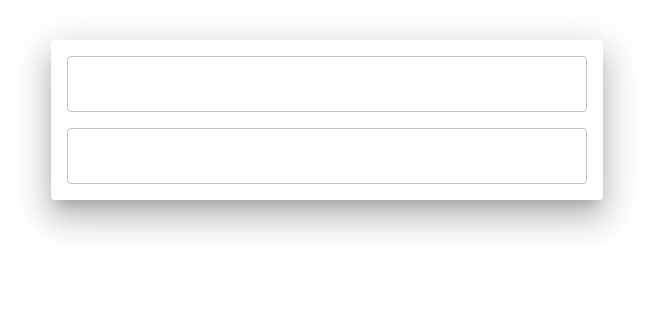
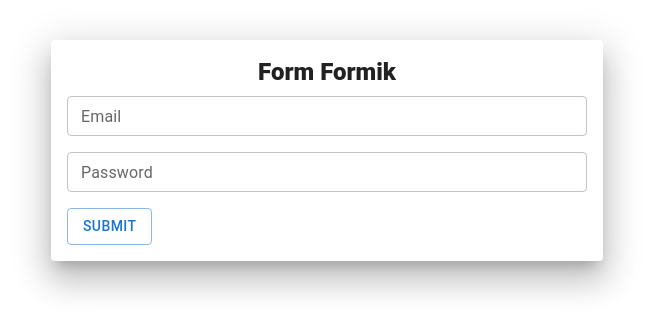
Before and after one commit to mansinghbhagaur/projects, a React (Vite) app in the folder formikyup12pm/: page / in a window 1280 px wide. Shown: the top 334 px of the page, without its empty margins (313-966 px from the left). Built offline with nearby package versions, Linux system fonts and the light colour scheme.

Commit message:
mui formik form task

```diff
--- a/formikyup12pm/src/App.jsx
+++ b/formikyup12pm/src/App.jsx
@@ -1,19 +1,45 @@
-import { Container, Grid2, Paper, TextField } from "@mui/material";
+import { Button, Container, Grid2, Paper, TextField, Typography } from "@mui/material";
 import { useFormik } from "formik";
 
 const App = () => {
+  const { values, errors, handleChange, handleSubmit } = useFormik({
+    initialValues: {
+      email: "",
+      password: "",
+    },
+    validate: (values) => {
+      const errors = {};
+      if (!values.email) errors.email = "Email is required";
+      if (!values.password) errors.password = "Password is required";
+      return errors;
+    },
+    onSubmit: (values, { resetForm }) => {
+      console.log(values);
+      resetForm();
+    }
+
+  });
+
+  console.log(errors);
+
   return (
     <Container maxWidth="sm">
-      <Paper elevation={20} sx={{ p: 2, mt: 5 }}>
+      <Paper elevation={20} sx={{ p: 2, mt: 5 }} component={'form'} onSubmit={handleSubmit} >
+        <Typography variant="h5" fontWeight={800} textAlign='center' gutterBottom>Form Formik</Typography>
         <Grid2 container spacing={2}>
           <Grid2 size={{ sm: 12 }}>
-            <TextField fullWidth />
+            <TextField fullWidth size="small" name="email" value={values.email || ""} onChange={handleChange} label="Email" placeholder="Enter Your Email" />
           </Grid2>
 
           <Grid2 size={{ sm: 12 }}>
-            <TextField fullWidth />
+            <TextField fullWidth size="small" name="password" value={values.password || ""} onChange={handleChange} label="Password" placeholder="Enter Your Password" />
+          </Grid2>
+
+          <Grid2 size={{ xs: 4 }}>
+            <Button type="submit" variant="outlined">Submit</Button>
           </Grid2>
         </Grid2>
+
       </Paper>
     </Container>
   )
```
